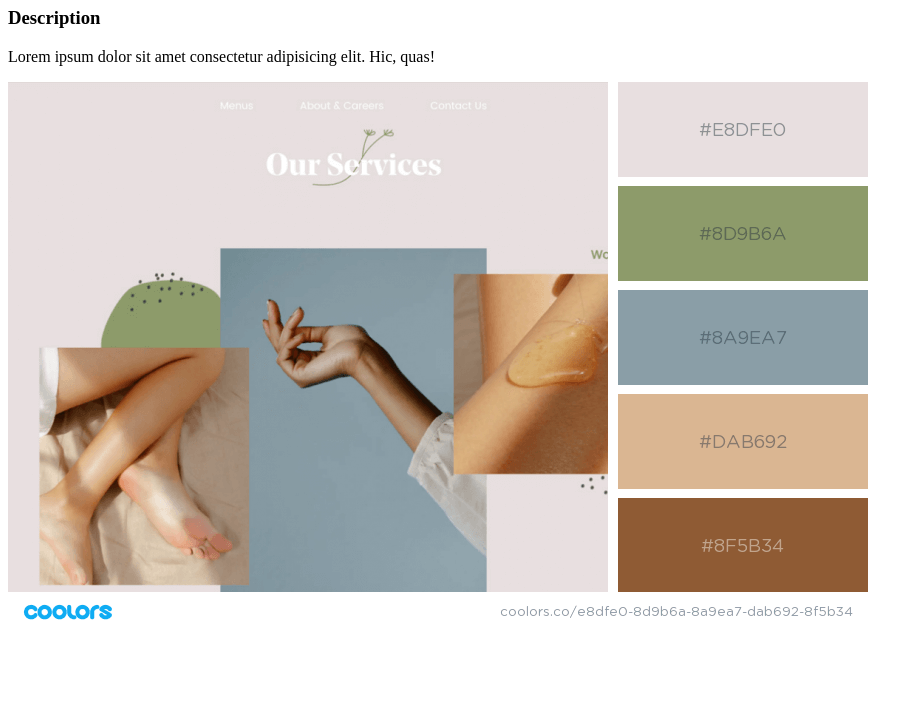
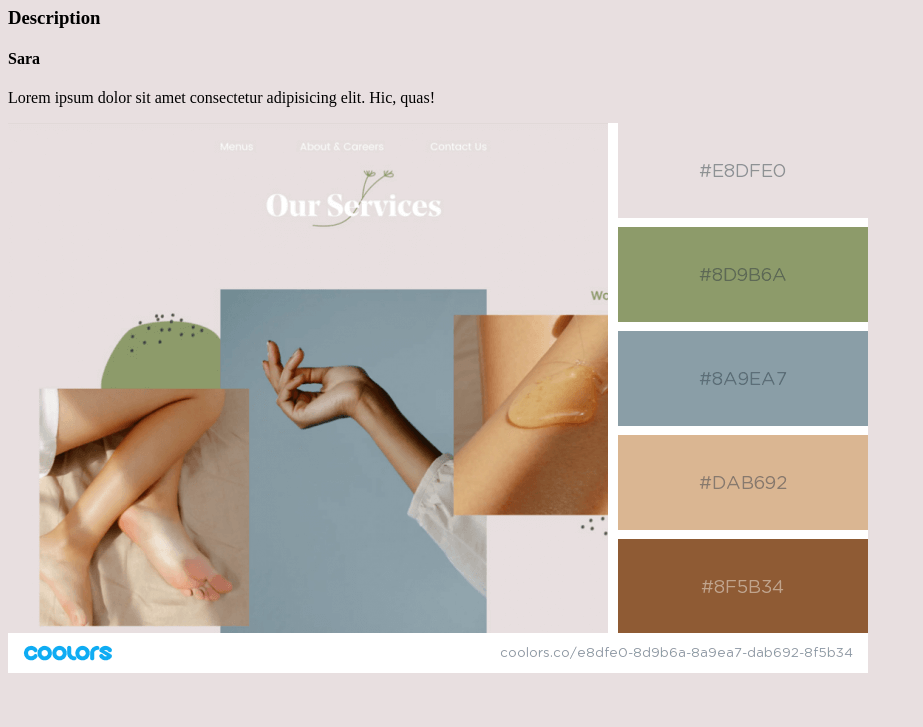
Before and after one commit to SaraWebDesign/portafolio, a plain HTML site: page index.html in a window 1280 px wide. Shown: the part 73-800 px from the top of the page, without its empty margins (0-923 px from the left). Drawn offline with Linux system fonts and the light colour scheme.

Commit message:
fondo modificado

```diff
--- a/index.html
+++ b/index.html
@@ -5,11 +5,15 @@
     <meta http-equiv="X-UA-Compatible" content="IE=edge">
     <meta name="viewport" content="width=device-width, initial-scale=1.0">
     <title>📙 Portafolio Sara</title>
+    <link rel="stylesheet" href="style.css">
 </head>
 <body>
     <h1>perfil</h1>
     <h3>Description</h3>
+    <h4>Sara</h4>
+
     <p>Lorem ipsum dolor sit amet consectetur adipisicing elit. Hic, quas!</p>
+
 
     <img src="./imagenes/palette.png" alt="">
 
--- a/style.css
+++ b/style.css
@@ -1,3 +1,4 @@
 body{
-    background: #000;
+    background: #E8DFE0;
+
 }
```
